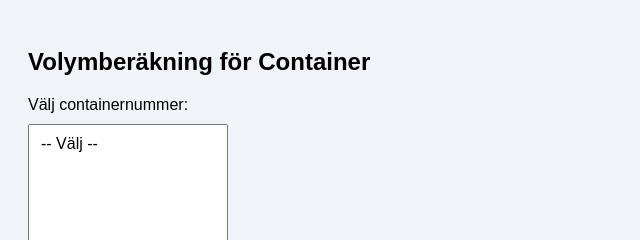
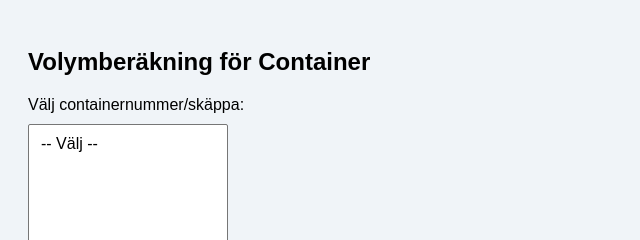
Before and after one commit to kg1fpclarsim/m-ttkort, a plain HTML site: page index.html in a window 1280 px wide. Shown: the top 240 px of the page, 0-640 px from the left. Drawn offline with Linux system fonts and the light colour scheme; no server answers.

Commit message:
Update index.html

```diff
--- a/index.html
+++ b/index.html
@@ -2,7 +2,7 @@
 <html lang="sv">
 <head>
   <meta charset="UTF-8">
-  <title>Volymberäkning för Container</title>
+  <title>Volymberäkning för Container/Skäppa</title>
   <meta name="viewport" content="width=device-width, initial-scale=1.0">
   <style>
     body {
@@ -35,7 +35,7 @@
 <body>
   <h2>Volymberäkning för Container</h2>
 
-  <label for="container">Välj containernummer:</label><br>
+  <label for="container">Välj containernummer/skäppa:</label><br>
   <select id="container" onchange="visaInfo()" size="10" style="width: 200px; max-height: 200px; overflow-y: auto;">
     <option value="">-- Välj --</option>
   </select><br>
```
